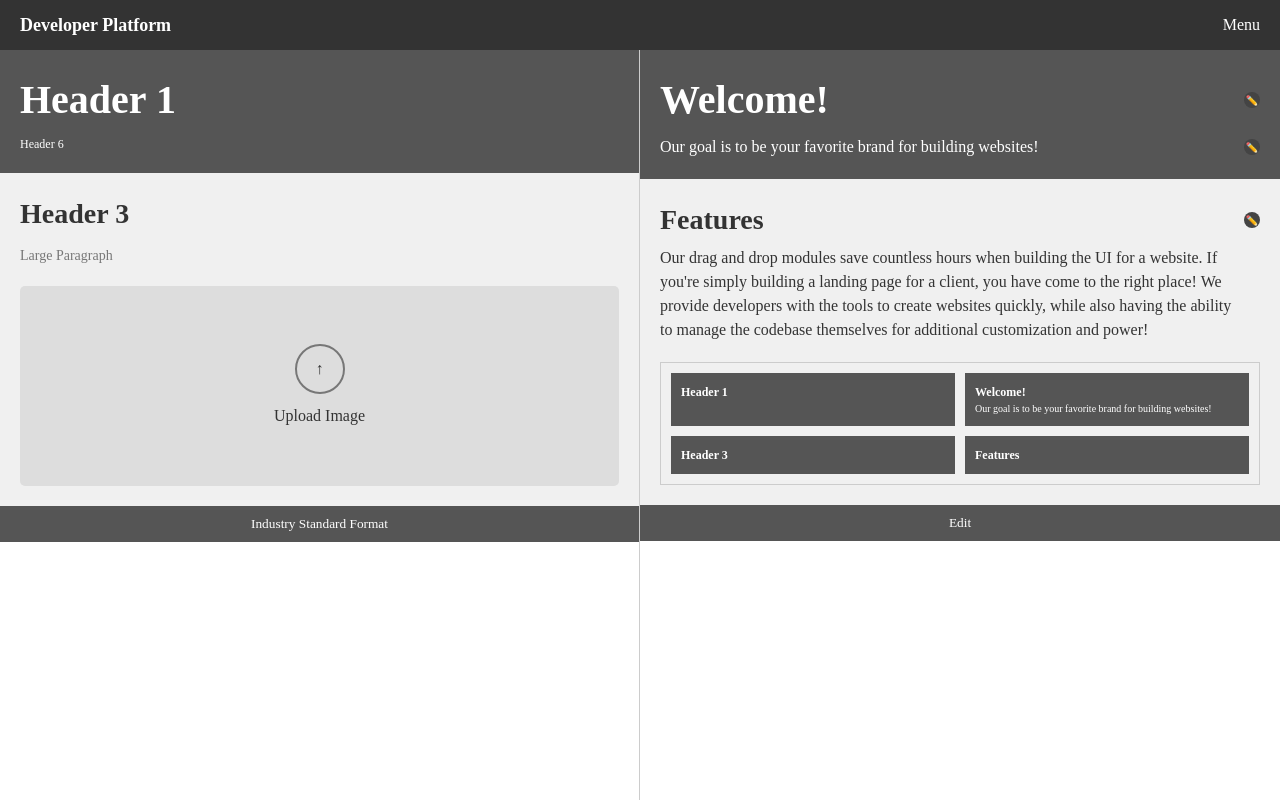
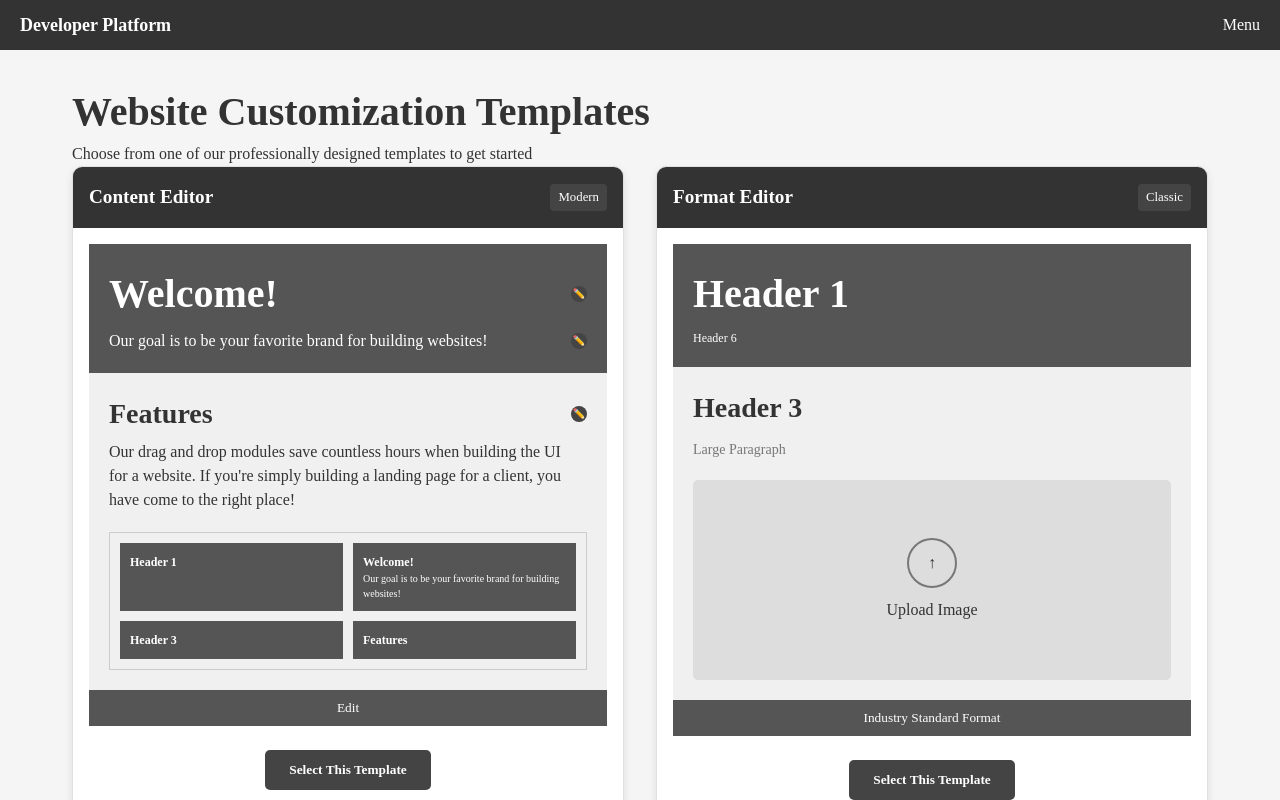
Before and after one commit to snorkelingcode/moddedlobby, a React (Vite) app: page / in a window 1280 px wide. Built offline with nearby package versions, Linux system fonts and the light colour scheme.

Commit message:
UI update

```diff
--- a/src/pages/EditorPage.tsx
+++ b/src/pages/EditorPage.tsx
@@ -5,8 +5,8 @@ import Menu from '../components/Menu';
 const PageContainer = styled.div`
   display: flex;
   flex-direction: column;
-  height: 100vh;
-  overflow: hidden;
+  min-height: 100vh;
+  background-color: #f5f5f5;
 `;
 
 const MenuBar = styled.div`
@@ -36,69 +36,84 @@ const MenuButton = styled.button`
   }
 `;
 
-const EditorContainer = styled.div`
+const ContentContainer = styled.div`
+  padding: 2rem;
+  max-width: 1200px;
+  margin: 0 auto;
+  width: 100%;
+`;
+
+const CardsGrid = styled.div`
   display: grid;
-  grid-template-columns: 1fr 1fr;
-  flex: 1;
-  overflow: hidden;
+  grid-template-columns: repeat(auto-fit, minmax(500px, 1fr));
+  gap: 2rem;
+  margin-bottom: 2rem;
 
   @media (max-width: 768px) {
     grid-template-columns: 1fr;
-    grid-template-rows: 1fr 1fr;
-    overflow-y: auto;
   }
 `;
 
-const FormatPanel = styled.div`
+const Card = styled.div`
+  background-color: white;
+  border-radius: 10px;
+  box-shadow: 0 4px 8px rgba(0,0,0,0.1);
+  overflow: hidden;
   display: flex;
   flex-direction: column;
-  background-color: white;
-  border-right: 1px solid #ccc;
-  overflow: hidden;
+  height: 100%;
+`;
 
-  @media (max-width: 768px) {
-    border-right: none;
-    border-bottom: 1px solid #ccc;
+const CardHeader = styled.div`
+  background-color: #333;
+  color: white;
+  padding: 1rem;
+  font-weight: bold;
+  font-size: 1.2rem;
+`;
+
+const CardContent = styled.div`
+  padding: 1rem;
+  flex: 1;
+  display: flex;
+  flex-direction: column;
+`;
+
+const PreviewCard = styled(Card)`
+  position: relative;
+  border: 1px solid #e0e0e0;
+`;
+
+const PreviewCardHeader = styled(CardHeader)`
+  display: flex;
+  justify-content: space-between;
+  align-items: center;
+`;
+
+const PreviewBadge = styled.span`
+  background-color: var(--accent-color);
+  color: white;
+  padding: 0.25rem 0.5rem;
+  border-radius: 4px;
+  font-size: 0.8rem;
+  font-weight: normal;
+`;
+
+const HowToCard = styled(Card)`
+  margin-top: 2rem;
+`;
+
+const HowToList = styled.ol`
+  padding-left: 1.5rem;
+  margin: 1rem 0;
+
+  li {
+    margin-bottom: 1rem;
   }
 `;
 
-const EditPanel = styled.div`
-  display: flex;
-  flex-direction: column;
-  background-color: white;
-  overflow: hidden;
-`;
-
-const PanelContent = styled.div`
-  flex: 1;
-  padding: 0;
-  overflow-y: auto;
-`;
-
-const HeaderSection = styled.div`
-  background-color: #555;
-  padding: 20px;
-  color: white;
-  position: relative;
-`;
-
-const ContentSection = styled.div`
-  padding: 20px;
-  background-color: #f0f0f0;
-  position: relative;
-`;
-
-const FooterButton = styled.button`
-  width: 100%;
-  background-color: #555;
-  color: white;
-  padding: 10px;
-  border: none;
-  cursor: pointer;
-  margin-top: auto;
-`;
-
-// Format panel components
+// Original content from the code
+// Format panel content
 const FormatHeader = styled.div`
   padding: 20px;
   background-color: #555;
@@ -152,7 +167,30 @@ const UploadIcon = styled.div`
   margin-bottom: 10px;
 `;
 
-// Edit panel components with editable content
+const FooterButton = styled.button`
+  width: 100%;
+  background-color: #555;
+  color: white;
+  padding: 10px;
+  border: none;
+  cursor: pointer;
+  margin-top: auto;
+`;
+
+// Edit panel content components
+const HeaderSection = styled.div`
+  background-color: #555;
+  padding: 20px;
+  color: white;
+  position: relative;
+`;
+
+const ContentSection = styled.div`
+  padding: 20px;
+  background-color: #f0f0f0;
+  position: relative;
+`;
+
 const EditableHeading = styled.h1`
   margin: 0;
   position: relative;
@@ -222,121 +260,24 @@ const PreviewItem = styled.div`
   }
 `;
 
-// Color/Font picker popup
-const EditorPopup = styled.div`
-  position: absolute;
-  right: 0;
-  background-color: white;
-  border: 1px solid #ccc;
+const ActionButton = styled.button`
+  background-color: var(--accent-color);
+  color: white;
+  border: none;
+  padding: 0.75rem 1.5rem;
   border-radius: 5px;
-  padding: 10px;
-  box-shadow: 0 2px 5px rgba(0,0,0,0.2);
-  z-index: 10;
-`;
+  font-weight: bold;
+  cursor: pointer;
+  margin-top: 1.5rem;
+  align-self: center;
 
-const PopupTitle = styled.div`
-  display: flex;
-  justify-content: space-between;
-  margin-bottom: 10px;
-
-  span {
-    font-weight: bold;
-  }
-
-  button {
-    background: none;
-    border: none;
-    cursor: pointer;
-    color: #333;
-    font-weight: bold;
+  &:hover {
+    background-color: #e66c00;
   }
 `;
 
-const ColorPickerRow = styled.div`
-  display: flex;
-  align-items: center;
-  margin-bottom: 10px;
-
-  span {
-    width: 80px;
-  }
-
-  input {
-    flex: 1;
-    padding: 5px;
-    border: 1px solid #ccc;
-  }
-`;
-
-const ColorPreview = styled.div<{ color: string }>`
-  width: 20px;
-  height: 20px;
-  border-radius: 50%;
-  background-color: ${props => props.color || '#000000'};
-  margin-left: 10px;
-  border: 1px solid #ccc;
-`;
-
-const FontOptionRow = styled.div`
-  margin-bottom: 10px;
-
-  span {
-    display: block;
-    margin-bottom: 5px;
-  }
-`;
-
-const FontSelect = styled.div`
-  background-color: #ddd;
-  padding: 8px;
-  border-radius: 5px;
-  text-align: center;
-`;
-
-const JustificationOptions = styled.div`
-  display: flex;
-  justify-content: space-between;
-  margin-bottom: 10px;
-
-  span {
-    display: block;
-    margin-bottom: 5px;
-  }
-`;
-
-const JustifyOption = styled.button<{ isActive?: boolean }>`
-  background-color: ${props => props.isActive ? '#aaa' : '#eee'};
-  border: 1px solid #999;
-  padding: 5px 10px;
-  cursor: pointer;
-
-  &:first-child {
-    border-radius: 5px 0 0 5px;
-  }
-
-  &:last-child {
-    border-radius: 0 5px 5px 0;
-  }
-`;
-
-const FontSizeOption = styled.div`
-  background-color: #ddd;
-  padding: 8px;
-  border-radius: 5px;
-  text-align: center;
-`;
-
 const EditorPage: React.FC = () => {
-  const [activePopup, setActivePopup] = useState<string | null>(null);
   const [menuOpen, setMenuOpen] = useState<boolean>(false);
-
-  const handleEditClick = (elementId: string) => {
-    if (activePopup === elementId) {
-      setActivePopup(null);
-    } else {
-      setActivePopup(elementId);
-    }
-  };
 
   const toggleMenu = () => {
     setMenuOpen(!menuOpen);
@@ -351,156 +292,114 @@ const EditorPage: React.FC = () => {
 
       <Menu isOpen={menuOpen} onClose={() => setMenuOpen(false)} />
 
-      <EditorContainer>
-        {/* Left side - Format Panel (static) */}
-        <FormatPanel>
-          <PanelContent>
-            <FormatHeader>
-              <FormatHeaderText>Header 1</FormatHeaderText>
-              <FormatHeaderSubtext>Header 6</FormatHeaderSubtext>
-            </FormatHeader>
+      <ContentContainer>
+        <h1>Website Customization Templates</h1>
+        <p>Choose from one of our professionally designed templates to get started</p>
 
-            <FormatContent>
-              <FormatHeading>Header 3</FormatHeading>
-              <FormatParagraph>Large Paragraph</FormatParagraph>
-
-              <UploadImageSection>
-                <UploadIcon>↑</UploadIcon>
-                <div>Upload Image</div>
-              </UploadImageSection>
-            </FormatContent>
-
-            <FooterButton>Industry Standard Format</FooterButton>
-          </PanelContent>
-        </FormatPanel>
-
-        {/* Right side - Edit Panel (editable) */}
-        <EditPanel>
-          <PanelContent>
-            <HeaderSection>
-              <EditableHeading contentEditable>
+        <CardsGrid>
+          {/* Content Editor Preview Card */}
+          <PreviewCard>
+            <PreviewCardHeader>
+              Content Editor
+              <PreviewBadge>Modern</PreviewBadge>
+            </PreviewCardHeader>
+            <CardContent>
+              {/* Using the original content as a preview */}
+              <div className="sc-gfoqjT XjPGo">
+                <HeaderSection className="sc-kbousE Kbduv">
+                  <EditableHeading contentEditable="true" className="sc-hHOBiw hgbTIH">
                     Welcome!
-                <EditTrigger onClick={() => handleEditClick('header1')} />
+                    <EditTrigger className="sc-kzqdkY VOXSS"></EditTrigger>
                   </EditableHeading>
-
-              {activePopup === 'header1' && (
-                <EditorPopup>
-                  <PopupTitle>
-                    <span>Font Color:</span>
-                    <button onClick={() => setActivePopup(null)}>×</button>
-                  </PopupTitle>
-                  <ColorPickerRow>
-                    <input type="text" defaultValue="#000000" />
-                    <ColorPreview color="#000000" />
-                  </ColorPickerRow>
-                  <FontOptionRow>
-                    <span>Font:</span>
-                    <FontSelect>Times New Roman</FontSelect>
-                  </FontOptionRow>
-                  <FontOptionRow>
-                    <span>Justification:</span>
-                    <JustificationOptions>
-                      <JustifyOption isActive={true}>Left</JustifyOption>
-                      <JustifyOption>Center</JustifyOption>
-                      <JustifyOption>Right</JustifyOption>
-                    </JustificationOptions>
-                  </FontOptionRow>
-                  <FontOptionRow>
-                    <span>Font Size:</span>
-                    <FontSizeOption>H3</FontSizeOption>
-                  </FontOptionRow>
-                </EditorPopup>
-              )}
-
-              <EditableSubheading contentEditable>
+                  <EditableSubheading contentEditable="true" className="sc-kWtpeL gJOyRk">
                     Our goal is to be your favorite brand for building websites!
-                <EditTrigger onClick={() => handleEditClick('subheader1')} />
+                    <EditTrigger className="sc-kzqdkY VOXSS"></EditTrigger>
                   </EditableSubheading>
-
-              {activePopup === 'subheader1' && (
-                <EditorPopup>
-                  <PopupTitle>
-                    <span>Font Color:</span>
-                    <button onClick={() => setActivePopup(null)}>×</button>
-                  </PopupTitle>
-                  <ColorPickerRow>
-                    <input type="text" defaultValue="#000000" />
-                    <ColorPreview color="#000000" />
-                  </ColorPickerRow>
-                  <FontOptionRow>
-                    <span>Font:</span>
-                    <FontSelect>Times New Roman</FontSelect>
-                  </FontOptionRow>
-                  <FontOptionRow>
-                    <span>Justification:</span>
-                    <JustificationOptions>
-                      <JustifyOption isActive={true}>Left</JustifyOption>
-                      <JustifyOption>Center</JustifyOption>
-                      <JustifyOption>Right</JustifyOption>
-                    </JustificationOptions>
-                  </FontOptionRow>
-                </EditorPopup>
-              )}
                 </HeaderSection>
 
-            <ContentSection>
-              <EditableFeatureHeading contentEditable>
+                <ContentSection className="sc-sLsrZ kzrLFk">
+                  <EditableFeatureHeading contentEditable="true" className="sc-ecPEgm logKGZ">
                     Features
-                <EditTrigger onClick={() => handleEditClick('features')} />
+                    <EditTrigger className="sc-kzqdkY VOXSS"></EditTrigger>
                   </EditableFeatureHeading>
-
-              {activePopup === 'features' && (
-                <EditorPopup>
-                  <PopupTitle>
-                    <span>Font Color:</span>
-                    <button onClick={() => setActivePopup(null)}>×</button>
-                  </PopupTitle>
-                  <ColorPickerRow>
-                    <input type="text" defaultValue="#000000" />
-                    <ColorPreview color="#000000" />
-                  </ColorPickerRow>
-                  <FontOptionRow>
-                    <span>Font:</span>
-                    <FontSelect>Times New Roman</FontSelect>
-                  </FontOptionRow>
-                  <FontOptionRow>
-                    <span>Justification:</span>
-                    <JustificationOptions>
-                      <JustifyOption isActive={true}>Left</JustifyOption>
-                      <JustifyOption>Center</JustifyOption>
-                      <JustifyOption>Right</JustifyOption>
-                    </JustificationOptions>
-                  </FontOptionRow>
-                </EditorPopup>
-              )}
-
-              <EditableFeatureText contentEditable>
-                Our drag and drop modules save countless hours when building the UI for a website. If you're simply building a landing page for a client, you have come to the right place! We provide developers with the tools to create websites quickly, while also having the ability to manage the codebase themselves for additional customization and power!
+                  <EditableFeatureText contentEditable="true" className="sc-gdyeKB itVvnn">
+                    Our drag and drop modules save countless hours when building the UI for a website. If you're simply building a landing page for a client, you have come to the right place!
                   </EditableFeatureText>
 
-              <PreviewContainer>
-                <PreviewGrid>
-                  <PreviewItem>
+                  <PreviewContainer className="sc-bDpDS lhdtVa">
+                    <PreviewGrid className="sc-bVHCgj jthJJr">
+                      <PreviewItem className="sc-dSIIpw iVNzMZ">
                         <h4>Header 1</h4>
                       </PreviewItem>
-                  <PreviewItem>
+                      <PreviewItem className="sc-dSIIpw iVNzMZ">
                         <h4>Welcome!</h4>
                         <p>Our goal is to be your favorite brand for building websites!</p>
                       </PreviewItem>
-                  <PreviewItem>
+                      <PreviewItem className="sc-dSIIpw iVNzMZ">
                         <h4>Header 3</h4>
                       </PreviewItem>
-                  <PreviewItem>
+                      <PreviewItem className="sc-dSIIpw iVNzMZ">
                         <h4>Features</h4>
                       </PreviewItem>
                     </PreviewGrid>
                   </PreviewContainer>
                 </ContentSection>
+                <FooterButton className="sc-dBmzty gZgKUJ">Edit</FooterButton>
+              </div>
 
-            <FooterButton>Edit</FooterButton>
-          </PanelContent>
-        </EditPanel>
-      </EditorContainer>
+              <ActionButton>Select This Template</ActionButton>
+            </CardContent>
+          </PreviewCard>
+
+          {/* Format Editor Preview Card */}
+          <PreviewCard>
+            <PreviewCardHeader>
+              Format Editor
+              <PreviewBadge>Classic</PreviewBadge>
+            </PreviewCardHeader>
+            <CardContent>
+              {/* Using the original content as a preview */}
+              <div className="sc-dBmzty kcAaHV">
+                <FormatHeader className="sc-ejfMa-d jkxPHh">
+                  <FormatHeaderText className="sc-iEXKAA kcSvnR">Header 1</FormatHeaderText>
+                  <FormatHeaderSubtext className="sc-EgOXT kvOLlf">Header 6</FormatHeaderSubtext>
+                </FormatHeader>
+
+                <FormatContent className="sc-eZYNyq XvEDG">
+                  <FormatHeading className="sc-dlWCHZ fmKmva">Header 3</FormatHeading>
+                  <FormatParagraph className="sc-hHOBiw cwBaRj">Large Paragraph</FormatParagraph>
+
+                  <UploadImageSection className="sc-kWtpeL ntJYi">
+                    <UploadIcon className="sc-ecPEgm eeZcnc">↑</UploadIcon>
+                    <div>Upload Image</div>
+                  </UploadImageSection>
+                </FormatContent>
+
+                <FooterButton className="sc-dkmUuB gLJRuN">Industry Standard Format</FooterButton>
+              </div>
+
+              <ActionButton>Select This Template</ActionButton>
+            </CardContent>
+          </PreviewCard>
+        </CardsGrid>
+
+        {/* How to use card */}
+        <HowToCard>
+          <CardHeader>How to Use the Website Customization Tool</CardHeader>
+          <CardContent>
+            <HowToList>
+              <li><strong>Select a template</strong> - Choose the layout and style that best fits your project needs</li>
+              <li><strong>Customize content</strong> - Edit text, headers, and other content by clicking on the edit icons</li>
+              <li><strong>Upload media</strong> - Add images, videos, and other media to enhance your website</li>
+              <li><strong>Modify styling</strong> - Change colors, fonts, and spacing to match your brand</li>
+              <li><strong>Preview changes</strong> - See how your website will look before publishing</li>
+              <li><strong>Export or publish</strong> - Download your code or publish directly to your domain</li>
+            </HowToList>
+
+            <p>Need more help? Check out our <a href="#">documentation</a> or <a href="#">contact support</a>.</p>
+          </CardContent>
+        </HowToCard>
+      </ContentContainer>
     </PageContainer>
   );
 };
```
Lines whose indentation alone changed are shown as unchanged.
